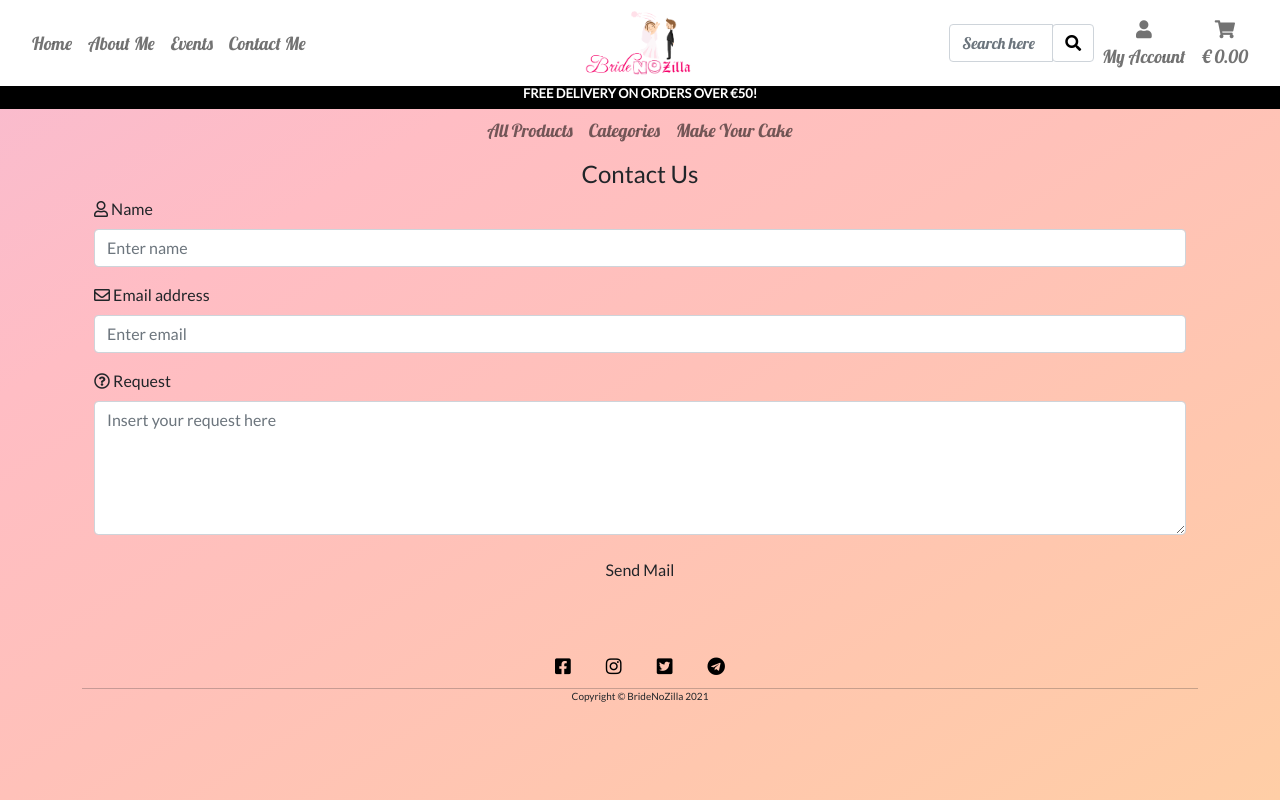
After one commit to maxthor500/BrideNoZilla, a Django app: page /contact in a window 1280 px wide. The commit adds this page. Run offline with Django 3.2, Linux system fonts and the light colour scheme; some libraries are stand-ins or nearby versions.

Commit message:
Create contact and about templates

```diff
--- /dev/null
+++ b/home/templates/home/contact.html
@@ -0,0 +1,41 @@
+{% extends "base.html" %}
+{% load static %}
+
+{% block page_header %}
+    <div class="row header-container">
+        <div class="row">
+            <div class="col"></div>
+        </div>
+    </div>
+{% endblock %}
+
+{% block content %}
+<article class="container-fluid m-custom row">
+    <form id="contact-form">
+        <h4 class="font-bungee text-center">Contact Us</h4>
+        <div class="mb-3">
+            <label for="name" class="form-label"><i class="far fa-user"></i> Name</label>
+            <input class="form-control" id="name" name="user_name" placeholder="Enter name" required>
+        </div>
+        <div class="mb-3">
+            <label for="email" class="form-label"><i class="far fa-envelope"></i> Email address</label>
+            <input class="form-control" type="email" id="email" name="user_email" placeholder="Enter email" required />
+        </div>
+        <div class="mb-3">
+            <label for="textarea" class="form-label"><i class="far fa-question-circle"></i> Request</label>
+            <textarea class="form-control" id="textarea" name="info_request" rows="5" placeholder="Insert your request here" required></textarea>
+        </div>
+        <div class="text-center mb-3">
+           <button type="submit" id="button" name="submit" class="btn target font-bungee">Send Mail</button>
+        </div>
+  </form>
+</article>
+{% endblock %}
+
+{% block footer %}
+  {% include 'includes/footer.html' %}
+{% endblock %}
+
+{% block extra_js %}
+    <script src="{% static 'js/sendEmail.js' %}" type="application/javascript" async></script>
+{% endblock %}
--- a/home/urls.py
+++ b/home/urls.py
@@ -2,5 +2,7 @@ from django.urls import path
 from . import views
 
 urlpatterns = [
-    path('', views.index, name='home')
+    path('', views.index, name='home'),
+    path('contact', views.contact_me, name='contact'),
+    path('about', views.about_me, name="about")
 ]
--- a/home/views.py
+++ b/home/views.py
@@ -6,3 +6,13 @@ from django.shortcuts import render
 def index(request):
     """ A view to return the index page. """
     return render(request, 'home/index.html')
+
+
+def contact_me(request):
+    """ A view to return the contact me page. """
+    return render(request, 'home/contact.html')
+
+
+def about_me(request):
+    """ A view to return the about me page. """
+    return render(request, 'home/about.html')
--- /dev/null
+++ b/static/js/sendEmail.js
@@ -0,0 +1,20 @@
+const btn = document.getElementById('button');
+
+document.getElementById('contact-form')
+    .addEventListener('submit', function(event) {
+        event.preventDefault();
+
+        btn.value = 'Sending...';
+
+        const serviceID = 'default_service';
+        const templateID = 'career_bot';
+
+        emailjs.sendForm(serviceID, templateID, this)
+            .then(() => {
+                btn.value = 'Send Email';
+                alert('Your request is sent!');
+            }, (err) => {
+                btn.value = 'Send Email';
+                alert(JSON.stringify(err));
+            });
+    });
--- a/templates/base.html
+++ b/templates/base.html
@@ -65,13 +65,13 @@
                         <a class="nav-link" aria-current="page" href="{% url 'home' %}">Home</a>
                     </li>
                     <li class="nav-item">
-                        <a class="nav-link" href="#">About Me</a>
+                        <a class="nav-link" href="{% url 'about' %}">About Me</a>
                     </li>
                     <li class="nav-item">
                         <a class="nav-link" href="{% url 'view_events' %}">Events</a>
                     </li>
                     <li class="nav-item">
-                        <a class="nav-link" href="#">Contact Me</a>
+                        <a class="nav-link" href="{% url 'contact' %}">Contact Me</a>
                     </li>
                 </ul>
                 <!-- right list with searchbar, my account and cart-->
```
Also changed, not shown: home/templates/home/about.html (added, +36 -0 lines), events/migrations/0001_initial.py (added), events/migrations/__init__.py (added), readme_files/bnz-home.png (added), readme_files/bnz-products.png (added), readme_files/events-page.png (added), 1 other file.
